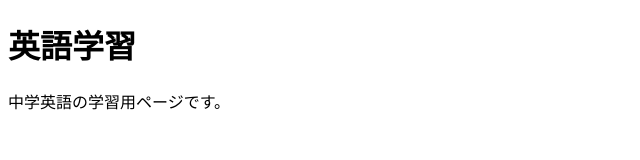
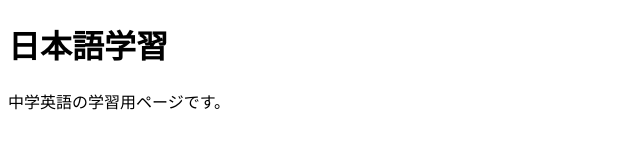
Before and after one commit to satb-ten-sen/english-study, a plain HTML site: page index.html in a window 1280 px wide. Shown: the whole page, without its empty margins (0-640 px from the left). Drawn offline with Linux system fonts and the light colour scheme.

Commit message:
Update index.html

```diff
--- a/index.html
+++ b/index.html
@@ -3,13 +3,12 @@
 <head>
   <meta charset="UTF-8">
   <meta name="viewport" content="width=device-width, initial-scale=1.0">
-  <title>英語学習</title>
+  <title>日本語学習</title>
 </head>
 
 <body>
-  <h1>英語学習</h1>
+  <h1>日本語学習</h1>
 
   <p>中学英語の学習用ページです。</p>
-
 </body>
 </html>
```
